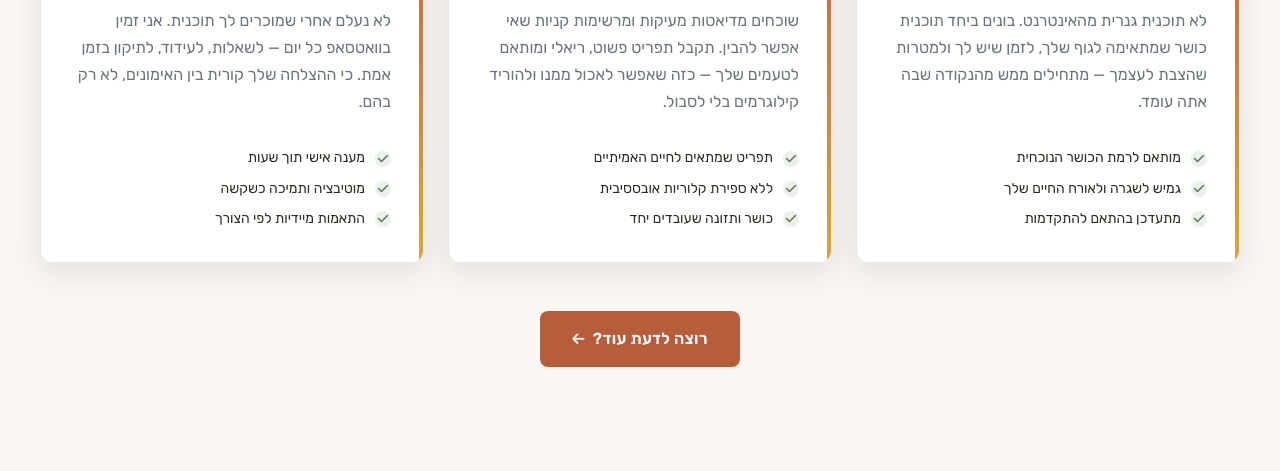
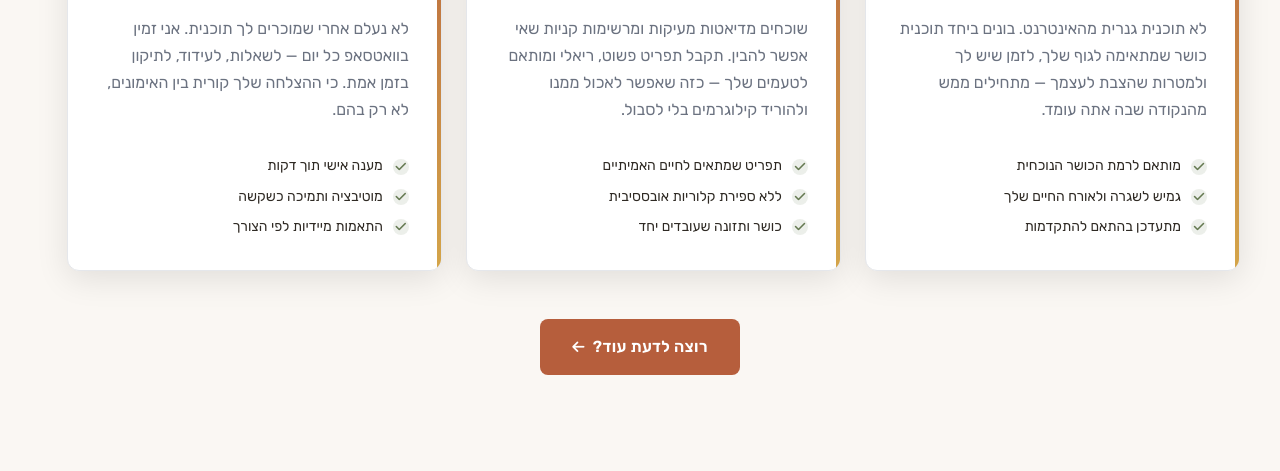
Before and after one commit to slipwoker/zappy-website-0818c663-1ec2-4bfd-a412-de3591270f79, a plain HTML site: page index.html in a window 1280 px wide. Shown: the part 1390-1861 px from the top of the page. Drawn offline with Linux system fonts and the light colour scheme.

Commit message:
Incremental sync: 1 page(s) — text_edit

```diff
--- a/index.html
+++ b/index.html
@@ -870,15 +870,15 @@
 <section id="features" class="index-features-section" data-layout-spec="בית-features" dir="rtl">
   <div class="index-features-container">
     <div class="index-features-header">
-      <span class="index-features-label">למה לבחור בי?</span>
-      <h2 class="index-features-title">הכל מותאם אישית — בשבילך</h2>
+      <p class="zappy-editable"><span class="index-features-label">למה לבחור בי?</span>
+      </p><h2 class="index-features-title">הכל מותאם אישית — בשבילך</h2>
       <div class="index-features-underline" aria-hidden="true"></div>
       <p class="index-features-subtitle">תוכנית אימונים אישית שמשלבת כושר, תזונה וליווי צמוד — כי אתה לא צריך עוד אפליקציה, אתה צריך מישהו שיהיה שם</p>
     </div>
 
-    <div class="index-features-grid">
+    <div class="index-features-grid zappy-preserve-css-grid" id="zappy-auto-grid-1777403067475-rngyyp" data-zappy-auto-grid="true" data-original-item-width="375" data-original-gap="24px" style="--zappy-grid-cols: 375.104px 375.115px 375.115px; grid-template-columns: 375.104px 375.115px 375.115px; display: grid; align-items: stretch !important;" data-zappy-explicit-columns="true">
 
-      <article class="index-feature-card">
+      <article class="index-feature-card" data-grid-item-index="0">
         <div class="index-feature-icon-wrap">
           <svg class="index-feature-icon" data-element-type="icon" data-icon-type="svg" xmlns="http://www.w3.org/2000/svg" width="32" height="32" viewBox="0 0 24 24" fill="none" stroke="currentColor" stroke-width="2" stroke-linecap="round" stroke-linejoin="round" aria-hidden="true">
             <path d="M4 4h16v16H4z"></path>
@@ -890,14 +890,14 @@
           <h3 class="index-feature-title">תוכנית אימונים אישית</h3>
           <p class="index-feature-desc">לא תוכנית גנרית מהאינטרנט. בונים ביחד תוכנית כושר שמתאימה לגוף שלך, לזמן שיש לך ולמטרות שהצבת לעצמך — מתחילים ממש מהנקודה שבה אתה עומד.</p>
           <ul class="index-feature-list">
-            <li><i class="fa-solid fa-check" aria-hidden="true"></i><span>מותאם לרמת הכושר הנוכחית</span></li>
-            <li><i class="fa-solid fa-check" aria-hidden="true"></i><span>גמיש לשגרה ולאורח החיים שלך</span></li>
-            <li><i class="fa-solid fa-check" aria-hidden="true"></i><span>מתעדכן בהתאם להתקדמות</span></li>
+            <li><i class="fa-solid fa-check" aria-hidden="true" data-element-type="icon" data-element-id="icon-1777403067444-z6r9mbrrt" data-icon-type="fontawesome" style="pointer-events: auto; cursor: pointer;"></i><span>מותאם לרמת הכושר הנוכחית</span></li>
+            <li><i class="fa-solid fa-check" aria-hidden="true" data-element-type="icon" data-element-id="icon-1777403067444-7k7frc2px" data-icon-type="fontawesome" style="pointer-events: auto; cursor: pointer;"></i><span>גמיש לשגרה ולאורח החיים שלך</span></li>
+            <li><i class="fa-solid fa-check" aria-hidden="true" data-element-type="icon" data-element-id="icon-1777403067444-fmhfoqjuo" data-icon-type="fontawesome" style="pointer-events: auto; cursor: pointer;"></i><span>מתעדכן בהתאם להתקדמות</span></li>
           </ul>
         </div>
       </article>
 
-      <article class="index-feature-card">
+      <article class="index-feature-card" data-grid-item-index="1">
         <div class="index-feature-icon-wrap">
           <svg class="index-feature-icon" data-element-type="icon" data-icon-type="svg" xmlns="http://www.w3.org/2000/svg" width="32" height="32" viewBox="0 0 24 24" fill="none" stroke="currentColor" stroke-width="2" stroke-linecap="round" stroke-linejoin="round" aria-hidden="true">
             <path d="M12 2a5 5 0 0 1 0 10A5 5 0 0 1 12 2z"></path>
@@ -910,14 +910,14 @@
           <h3 class="index-feature-title">תזונה מותאמת אישית</h3>
           <p class="index-feature-desc">שוכחים מדיאטות מעיקות ומרשימות קניות שאי אפשר להבין. תקבל תפריט פשוט, ריאלי ומותאם לטעמים שלך — כזה שאפשר לאכול ממנו ולהוריד קילוגרמים בלי לסבול.</p>
           <ul class="index-feature-list">
-            <li><i class="fa-solid fa-check" aria-hidden="true"></i><span>תפריט שמתאים לחיים האמיתיים</span></li>
-            <li><i class="fa-solid fa-check" aria-hidden="true"></i><span>ללא ספירת קלוריות אובססיבית</span></li>
-            <li><i class="fa-solid fa-check" aria-hidden="true"></i><span>כושר ותזונה שעובדים יחד</span></li>
+            <li><i class="fa-solid fa-check" aria-hidden="true" data-element-type="icon" data-element-id="icon-1777403067444-e9czcpqtm" data-icon-type="fontawesome" style="pointer-events: auto; cursor: pointer;"></i><span>תפריט שמתאים לחיים האמיתיים</span></li>
+            <li><i class="fa-solid fa-check" aria-hidden="true" data-element-type="icon" data-element-id="icon-1777403067444-9116ngxfr" data-icon-type="fontawesome" style="pointer-events: auto; cursor: pointer;"></i><span>ללא ספירת קלוריות אובססיבית</span></li>
+            <li><i class="fa-solid fa-check" aria-hidden="true" data-element-type="icon" data-element-id="icon-1777403067444-1zqrburla" data-icon-type="fontawesome" style="pointer-events: auto; cursor: pointer;"></i><span>כושר ותזונה שעובדים יחד</span></li>
           </ul>
         </div>
       </article>
 
-      <article class="index-feature-card">
+      <article class="index-feature-card" data-grid-item-index="2">
         <div class="index-feature-icon-wrap">
           <svg class="index-feature-icon" data-element-type="icon" data-icon-type="svg" xmlns="http://www.w3.org/2000/svg" width="32" height="32" viewBox="0 0 24 24" fill="none" stroke="currentColor" stroke-width="2" stroke-linecap="round" stroke-linejoin="round" aria-hidden="true">
             <path d="M21 15a2 2 0 0 1-2 2H7l-4 4V5a2 2 0 0 1 2-2h14a2 2 0 0 1 2 2z"></path>
@@ -926,18 +926,14 @@
         <div class="index-feature-content">
           <h3 class="index-feature-title">ליווי יומי בוואטסאפ</h3>
           <p class="index-feature-desc">לא נעלם אחרי שמוכרים לך תוכנית. אני זמין בוואטסאפ כל יום — לשאלות, לעידוד, לתיקון בזמן אמת. כי ההצלחה שלך קורית בין האימונים, לא רק בהם.</p>
-          <ul class="index-feature-list">
-            <li><i class="fa-solid fa-check" aria-hidden="true"></i><span>מענה אישי תוך שעות</span></li>
-            <li><i class="fa-solid fa-check" aria-hidden="true"></i><span>מוטיבציה ותמיכה כשקשה</span></li>
-            <li><i class="fa-solid fa-check" aria-hidden="true"></i><span>התאמות מיידיות לפי הצורך</span></li>
-          </ul>
+          <ul class="index-feature-list" style=""><li><i class="fa-solid fa-check" aria-hidden="true" data-element-type="icon" data-element-id="icon-1777403067444-kmdnt5t27" data-icon-type="fontawesome" style="pointer-events: auto; cursor: pointer;"></i><span>מענה אישי תוך דקות</span></li><li><i class="fa-solid fa-check" aria-hidden="true" data-element-type="icon" data-element-id="icon-1777403067444-6fo8b9zzl" data-icon-type="fontawesome" style="pointer-events: auto; cursor: pointer;"></i><span>מוטיבציה ותמיכה כשקשה</span></li><li><i class="fa-solid fa-check" aria-hidden="true" data-element-type="icon" data-element-id="icon-1777403067444-febtilj67" data-icon-type="fontawesome" style="pointer-events: auto; cursor: pointer;"></i><span>התאמות מיידיות לפי הצורך</span></li></ul>
         </div>
       </article>
 
     </div>
 
     <div class="index-features-cta-row">
-      <a href="#contact" class="btn-primary index-features-cta">
+      <a href="#contact" class="btn-primary index-features-cta" data-element-type="button" data-element-id="btn-1777403067439-gwc0ocbox" data-native-element="true">
         <span>רוצה לדעת עוד?</span>
         <i class="fa-solid fa-arrow-left" aria-hidden="true"></i>
       </a>
```
Also changed, not shown: public/index.html (+1 -1 lines).
